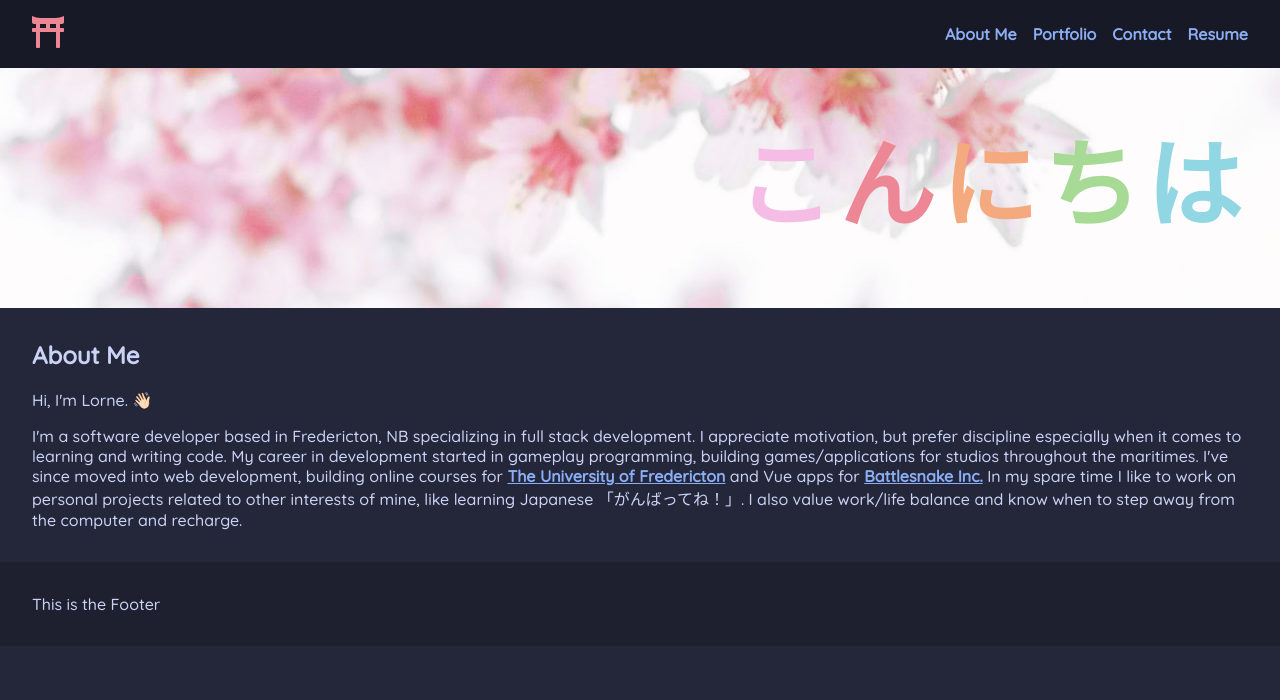
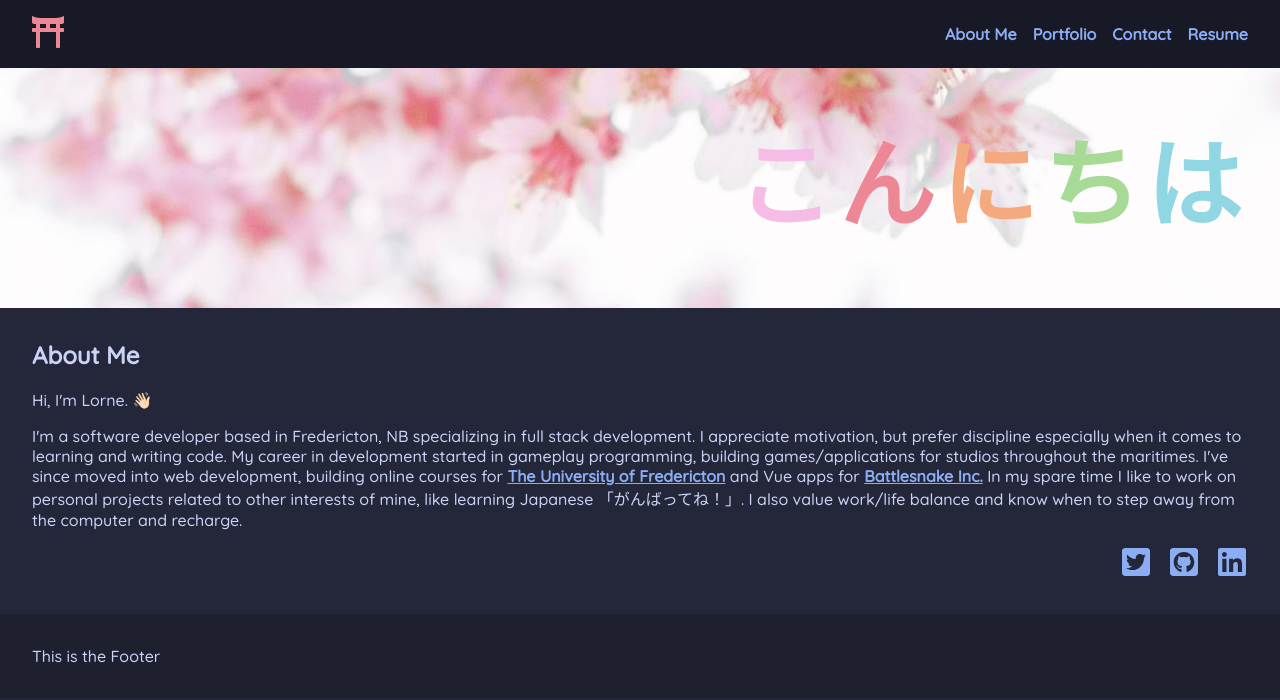
Before and after one commit to Llourn/react-portfolio, a React (Create React App) app: page / in a window 1280 px wide. Shown: the top 700 px of the page. Built offline with nearby package versions, Linux system fonts and the light colour scheme; a web font is replaced by a local one.

Commit message:
renamed card to project, added max width to site layout, added socials to about page

```diff
--- a/src/components/About/About.module.css
+++ b/src/components/About/About.module.css
@@ -37,3 +37,14 @@
 .infoSection {
   margin: 2rem;
 }
+
+.socials {
+  display: flex;
+  justify-content: flex-end;
+  gap: 1rem;
+}
+
+.socials > a > * {
+  height: 2rem;
+  width: 2rem;
+}
--- a/src/components/About/index.jsx
+++ b/src/components/About/index.jsx
@@ -1,5 +1,6 @@
 import React from "react";
 import styles from "./About.module.css";
+import { FaTwitterSquare, FaGithubSquare, FaLinkedin } from "react-icons/fa";
 
 const About = () => {
   return (
@@ -40,6 +41,29 @@ const About = () => {
             I also value work/life balance and know when to step away from the
             computer and recharge.
           </p>
+          <div className={styles.socials}>
+            <a
+              href="https://www.twitter.com/llourn"
+              target="_blank"
+              rel="noopener noreferrer"
+            >
+              <FaTwitterSquare />
+            </a>
+            <a
+              href="https://github.com/Llourn"
+              target="_blank"
+              rel="noopener noreferrer"
+            >
+              <FaGithubSquare />
+            </a>
+            <a
+              href="https://www.linkedin.com/in/lornecyr/"
+              target="_blank"
+              rel="noopener noreferrer"
+            >
+              <FaLinkedin />
+            </a>
+          </div>
         </section>
       </section>
     </div>
--- a/src/components/Footer/Footer.module.css
+++ b/src/components/Footer/Footer.module.css
@@ -1,5 +1,10 @@
+.footer {
+  background-color: var(--mantle);
+}
+
 .container {
-  background-color: var(--mantle);
+  max-width: var(--siteWidth);
+  margin: auto;
   padding: 2rem;
   margin-top: 2rem;
 }
--- a/src/components/Footer/index.jsx
+++ b/src/components/Footer/index.jsx
@@ -2,7 +2,11 @@ import React from "react";
 import styles from "./Footer.module.css";
 
 const Footer = () => {
-  return <div className={styles.container}>This is the Footer</div>;
+  return (
+    <div className={styles.footer}>
+      <div className={styles.container}>This is the Footer</div>
+    </div>
+  );
 };
 
 export default Footer;
--- a/src/components/Header/Header.module.css
+++ b/src/components/Header/Header.module.css
@@ -1,5 +1,10 @@
+.header {
+  background-color: var(--crust);
+}
+
 .container {
-  background-color: var(--crust);
+  max-width: var(--siteWidth);
+  margin: auto;
   padding-inline: 2rem;
   padding-block: 0.5rem;
   display: flex;
--- a/src/components/Header/index.jsx
+++ b/src/components/Header/index.jsx
@@ -4,6 +4,7 @@ import { FaToriiGate } from "react-icons/fa";
 
 const Header = ({ changeActiveSection }) => {
   return (
+    <div className={styles.header}>
       <div className={styles.container}>
         <div className={styles.logo}>
           <FaToriiGate />
@@ -17,6 +18,7 @@ const Header = ({ changeActiveSection }) => {
           </ul>
         </nav>
       </div>
+    </div>
   );
 };
 
--- a/src/components/Portfolio/Card/Card.module.css
+++ b/src/components/Portfolio/ProjectCard/ProjectCard.module.css
@@ -30,7 +30,7 @@
 .links {
   display: flex;
   align-items: center;
-  justify-content: end;
+  justify-content: flex-end;
   padding-inline: 1.5rem;
   padding-bottom: 1.5rem;
   gap: 1rem;
--- a/src/components/Portfolio/Card/index.jsx
+++ b/src/components/Portfolio/ProjectCard/index.jsx
@@ -1,9 +1,9 @@
 import React from "react";
-import styles from "./Card.module.css";
+import styles from "./ProjectCard.module.css";
 import { CgWebsite } from "react-icons/cg";
 import { FaGithub } from "react-icons/fa";
 
-const Card = ({ mainCard, cardData }) => {
+const ProjectCard = ({ mainCard, cardData }) => {
   console.log(mainCard);
   return (
     <div className={`${mainCard ? styles.mainCard : ""} ${styles.container}`}>
@@ -33,4 +33,4 @@ const Card = ({ mainCard, cardData }) => {
   );
 };
 
-export default Card;
+export default ProjectCard;
--- a/src/components/Portfolio/index.jsx
+++ b/src/components/Portfolio/index.jsx
@@ -1,16 +1,17 @@
 import React from "react";
-import Card from "./Card";
+import ProjectCard from "./ProjectCard";
 import styles from "./Portfolio.module.css";
-import cards from "../../data/projects.json";
+import projects from "../../data/projects.json";
 
 const Portfolio = () => {
   return (
     <div className={styles.container}>
       <h1>Portfolio</h1>
       <section className={styles.cards}>
-        {cards.map((card, index) => {
-          if (index === 0) return <Card mainCard={true} cardData={card} />;
-          else return <Card cardData={card} />;
+        {projects.map((project, index) => {
+          if (index === 0)
+            return <ProjectCard mainCard={true} cardData={project} />;
+          else return <ProjectCard cardData={project} />;
         })}
       </section>
     </div>
--- a/src/index.css
+++ b/src/index.css
@@ -28,6 +28,8 @@
   --base: #24273a;
   --mantle: #1e2030;
   --crust: #181926;
+
+  --siteWidth: 1337px;
 }
 
 body {
@@ -35,6 +37,11 @@ body {
   background-color: var(--base);
   color: var(--text);
   margin: 0;
+}
+
+main {
+  max-width: var(--siteWidth);
+  margin: auto;
 }
 
 .bubble-japanese {
@@ -72,7 +79,8 @@ textarea {
   outline-color: transparent;
   border-radius: 2rem;
   font-size: 1rem;
-  padding: 0.75rem;
+  padding-block: 0.75rem;
+  padding-inline: 1.5rem;
   border: 1px solid var(--mauve);
   background-color: var(--surface0);
   color: var(--subtext1);
```
Lines whose indentation alone changed are shown as unchanged.
